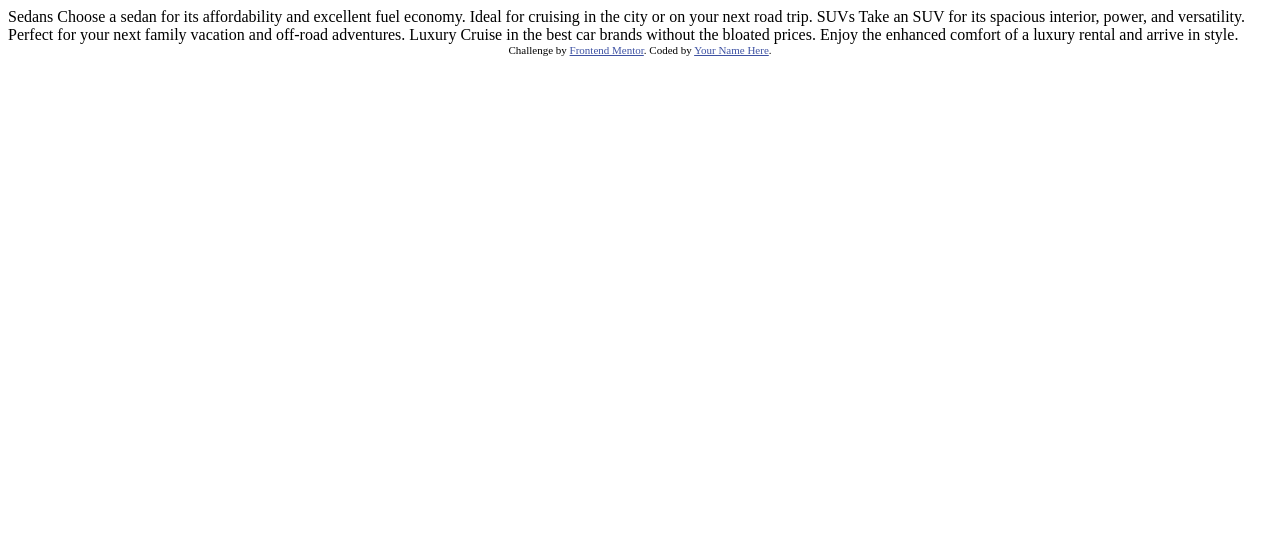
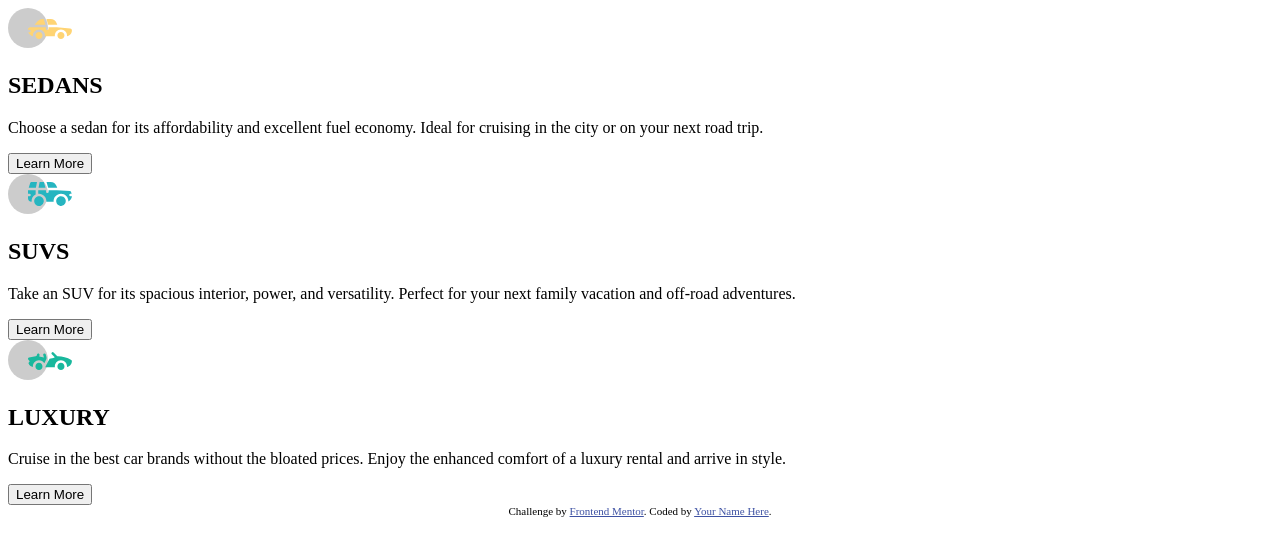
Before and after one commit to leocaridade/3-column-card-component, a plain HTML site: page index.html in a window 1280 px wide. Drawn offline with Linux system fonts and the light colour scheme.

Commit message:
feat: prototype HTML according to design

```diff
--- a/index.html
+++ b/index.html
@@ -2,8 +2,7 @@
 <html lang="en">
 <head>
   <meta charset="UTF-8">
-  <meta name="viewport" content="width=device-width, initial-scale=1.0"> <!-- displays site properly based on user's device -->
-
+  <meta name="viewport" content="width=device-width, initial-scale=1.0">
   <link rel="icon" type="image/png" sizes="32x32" href="./images/favicon-32x32.png">
 
   <title>Frontend Mentor | 3-column preview card component</title>
@@ -15,19 +14,29 @@
   </style>
 </head>
 <body>
-
-  Sedans
-  Choose a sedan for its affordability and excellent fuel economy. Ideal for cruising in the city
-  or on your next road trip.
-
-  SUVs
-  Take an SUV for its spacious interior, power, and versatility. Perfect for your next family vacation
-  and off-road adventures.
-
-  Luxury
-  Cruise in the best car brands without the bloated prices. Enjoy the enhanced comfort of a luxury
-  rental and arrive in style.
-
+  <main>
+    <section>
+      <img src="./images/icon-sedans.svg" alt="sedans icon" />
+      <h2>SEDANS</h2>
+      <p>Choose a sedan for its affordability and excellent fuel economy. Ideal for cruising in the city
+        or on your next road trip.</p>
+      <button>Learn More</button>
+    </section>
+    <section>
+      <img src="./images/icon-suvs.svg" alt="SUVs icon" />
+      <h2>SUVS</h2>
+      <p>Take an SUV for its spacious interior, power, and versatility. Perfect for your next family vacation
+        and off-road adventures.</p>
+      <button>Learn More</button>
+    </section>
+    <section>
+      <img src="./images/icon-luxury.svg" alt="luxury icon"/>
+      <h2>LUXURY</h2>
+      <p>Cruise in the best car brands without the bloated prices. Enjoy the enhanced comfort of a luxury
+        rental and arrive in style.</p>
+      <button>Learn More</button>
+    </section>
+  </main>
   <div class="attribution">
     Challenge by <a href="https://www.frontendmentor.io?ref=challenge" target="_blank">Frontend Mentor</a>.
     Coded by <a href="#">Your Name Here</a>.
```
